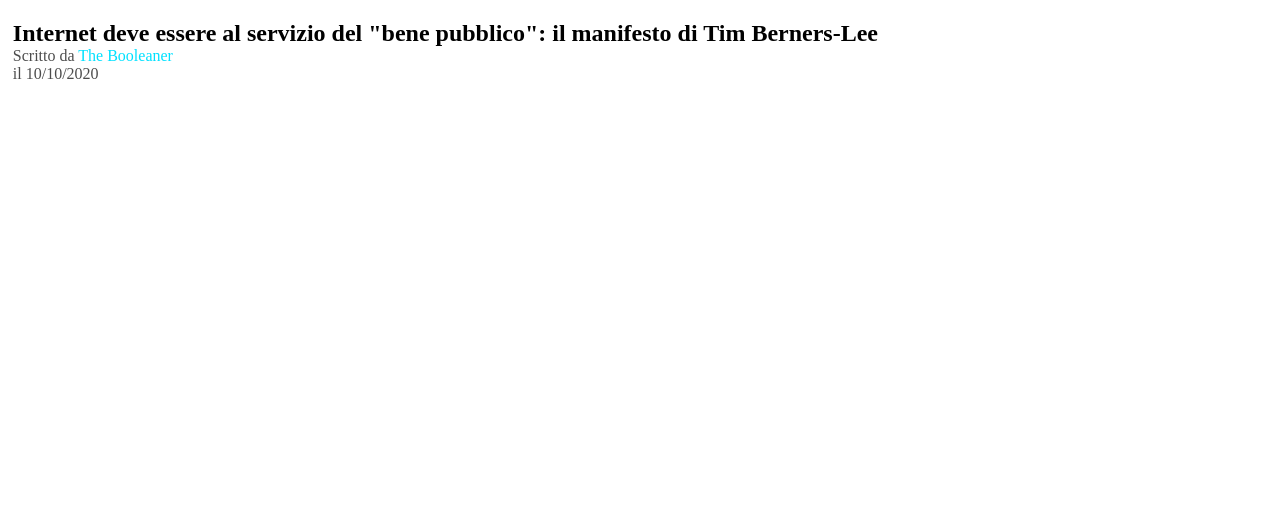
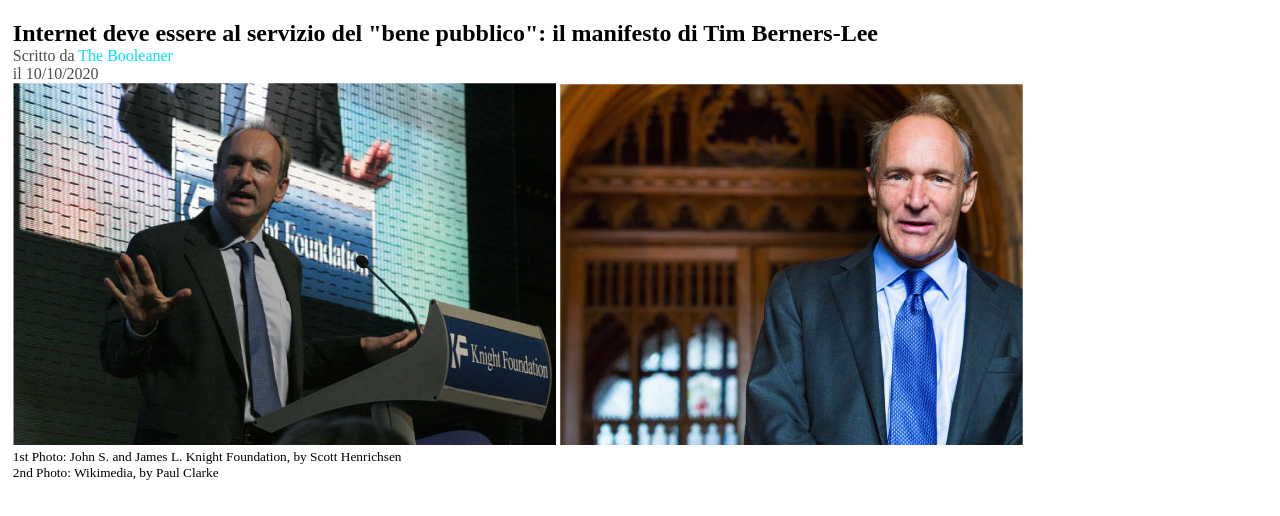
Before and after one commit to Plvmmu10/html-css-booleaner, a plain HTML site: page index.html in a window 1280 px wide. Shown: the part 100-616 px from the top of the page. Drawn offline with Linux system fonts and the light colour scheme.

Commit message:
added top images

```diff
--- a/css/style.css
+++ b/css/style.css
@@ -1,14 +1,18 @@
+
+/* body config */
 body{
     margin: 0;
     box-sizing: border-box;
     padding: 0;
 }
 
+/* header config */
 header{
     height: 100px;
     width: 100%;
 }
 
+/* logo with background image config */
 .page-top{
     width: 100%;
     height: 100%;
@@ -17,10 +21,12 @@ header{
     background-size: contain;
 }
 
+/* logo config */
 .logo{
     height: 50%;
     margin-top: 3%;
 }
+
 
 main{
     margin-left: 1%;
@@ -39,3 +45,8 @@ main{
 #booleaner{
     color: rgb(0, 225, 255);
 }
+
+.info-photo{
+    font-size: smaller;
+    margin: 0;
+}
--- a/index.html
+++ b/index.html
@@ -23,6 +23,10 @@
             <h1 id="title">Internet deve essere al servizio del "bene pubblico": il manifesto di Tim Berners-Lee</h1>
             <p class="transparent">Scritto da <span id="booleaner">The Booleaner</span></p>
             <p class="transparent">il 10/10/2020</p>
+            <img src="./img/tim-1.jpg" alt="tim-1">
+            <img src="./img/tim-2.jpg" alt="tim-2">
+            <p class="info-photo">1st Photo: John S. and James L. Knight Foundation, by Scott Henrichsen</p>
+            <p class="info-photo">2nd Photo: Wikimedia, by Paul Clarke</p>
         </section>
 
         <!-- /title with image -->
```
